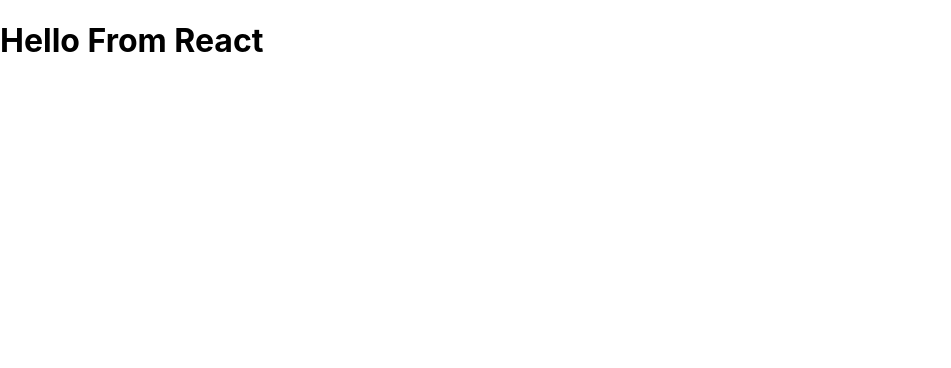
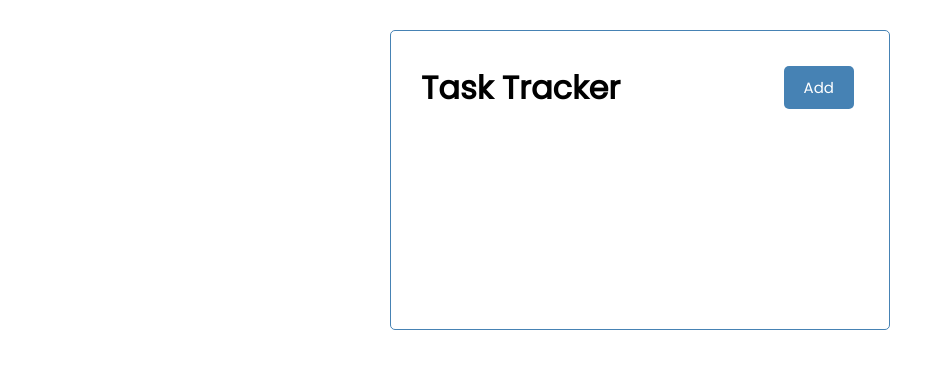
Before and after one commit to DevAdedeji/Task-tracker, a React (Create React App) app: page / in a window 1280 px wide. Shown: the top 368 px of the page, without its empty margins (0-951 px from the left). Built offline with nearby package versions, Linux system fonts and the light colour scheme.

Commit message:
Made Header

```diff
--- a/package.json
+++ b/package.json
@@ -6,6 +6,7 @@
     "@testing-library/jest-dom": "^5.16.4",
     "@testing-library/react": "^13.2.0",
     "@testing-library/user-event": "^13.5.0",
+    "prop-types": "^15.8.1",
     "react": "^18.1.0",
     "react-dom": "^18.1.0",
     "react-scripts": "5.0.1",
--- a/src/App.js
+++ b/src/App.js
@@ -1,9 +1,11 @@
-
+import Header from "./components/Header";
+import Tasks from "./components/Tasks";
 
 function App() {
   return (
-    <div className="App">
-      <h1>Hello From React</h1>
+    <div className="container">
+      <Header />
+      <Tasks />
     </div>
   );
 }
--- /dev/null
+++ b/src/components/Button.js
@@ -0,0 +1,23 @@
+import PropTypes from 'prop-types'
+
+import React from 'react'
+
+const Button = ({ color, text, onClick }) => {
+    return (
+        <button onClick={onClick} className='btn' style={{ backgroundColor: color }}>{text}</button>
+    )
+}
+
+Button.defaultProps = {
+    text: "Add",
+    color: "steelblue"
+}
+
+Button.propTypes = {
+    text: PropTypes.string.isRequired,
+    color: PropTypes.string,
+    onClick: PropTypes.func,
+}
+
+
+export default Button
--- /dev/null
+++ b/src/components/Header.js
@@ -0,0 +1,26 @@
+import PropTypes from 'prop-types'
+import Button from './Button'
+
+const Header = ({ title }) => {
+
+    const onClick = () => {
+        console.log('clicked');
+    }
+
+    return (
+        <header className='header'>
+            <h1>{title}</h1>
+            <Button text="Add" onClick={onClick} />
+        </header>
+    )
+}
+
+Header.defaultProps = {
+    title: 'Task Tracker',
+}
+
+Header.propTypes = {
+    title: PropTypes.string.isRequired,
+}
+
+export default Header
--- /dev/null
+++ b/src/components/Tasks.js
@@ -0,0 +1,37 @@
+import React from 'react'
+
+const tasks = [
+    {
+        id: 1,
+        text: 'Doctors Appointment',
+        day: 'Feb 5th at 2:30pm',
+        reminder: true,
+    },
+    {
+        id: 2,
+        text: 'Meeting st school',
+        day: 'Feb 6th at 1:30pm',
+        reminder: true,
+    },
+    {
+        id: 3,
+        text: 'Food Shopping',
+        day: 'Feb 5th at 2:30pm',
+        reminder: false,
+    }
+]
+
+const Tasks = () => {
+    return (
+        <>
+            {
+                tasks.map((task) => {
+                    <h3 key={task.id}>{task.text}</h3>
+                })
+
+            }
+        </>
+    )
+}
+
+export default Tasks
--- a/src/index.css
+++ b/src/index.css
@@ -1,13 +1,112 @@
-body {
+@import url('https://fonts.googleapis.com/css2?family=Poppins:wght@300;400&display=swap');
+
+* {
+  box-sizing: border-box;
   margin: 0;
-  font-family: -apple-system, BlinkMacSystemFont, 'Segoe UI', 'Roboto', 'Oxygen',
-    'Ubuntu', 'Cantarell', 'Fira Sans', 'Droid Sans', 'Helvetica Neue',
-    sans-serif;
-  -webkit-font-smoothing: antialiased;
-  -moz-osx-font-smoothing: grayscale;
+  padding: 0;
 }
 
-code {
-  font-family: source-code-pro, Menlo, Monaco, Consolas, 'Courier New',
-    monospace;
+body {
+  font-family: 'Poppins', sans-serif;
 }
+
+.container {
+  max-width: 500px;
+  margin: 30px auto;
+  overflow: auto;
+  min-height: 300px;
+  border: 1px solid steelblue;
+  padding: 30px;
+  border-radius: 5px;
+}
+
+.header {
+  display: flex;
+  justify-content: space-between;
+  align-items: center;
+  margin-bottom: 20px;
+}
+
+.btn {
+  display: inline-block;
+  background: #000;
+  color: #fff;
+  border: none;
+  padding: 10px 20px;
+  margin: 5px;
+  border-radius: 5px;
+  cursor: pointer;
+  text-decoration: none;
+  font-size: 15px;
+  font-family: inherit;
+}
+
+.btn:focus {
+  outline: none;
+}
+
+.btn:active {
+  transform: scale(0.98);
+}
+
+.btn-block {
+  display: block;
+  width: 100%;
+}
+
+.task {
+  background: #f4f4f4;
+  margin: 5px;
+  padding: 10px 20px;
+  cursor: pointer;
+}
+
+.task.reminder {
+  border-left: 5px solid green;
+}
+
+.task h3 {
+  display: flex;
+  align-items: center;
+  justify-content: space-between;
+}
+
+.add-form {
+  margin-bottom: 40px;
+}
+
+.form-control {
+  margin: 20px 0;
+}
+
+.form-control label {
+  display: block;
+}
+
+.form-control input {
+  width: 100%;
+  height: 40px;
+  margin: 5px;
+  padding: 3px 7px;
+  font-size: 17px;
+}
+
+.form-control-check {
+  display: flex;
+  align-items: center;
+  justify-content: space-between;
+}
+
+.form-control-check label {
+  flex: 1;
+}
+
+.form-control-check input {
+  flex: 2;
+  height: 20px;
+}
+
+footer {
+  margin-top: 30px;
+  text-align: center;
+}
```
Also changed, not shown: 1 other file (tests, documents, lock files or other folders).
